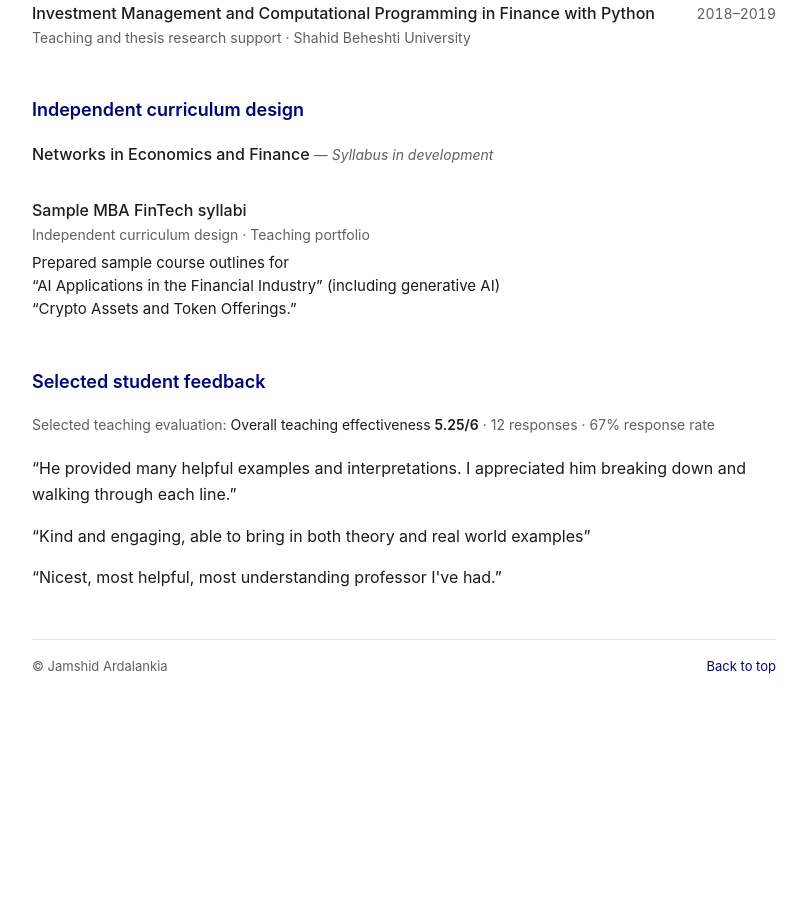
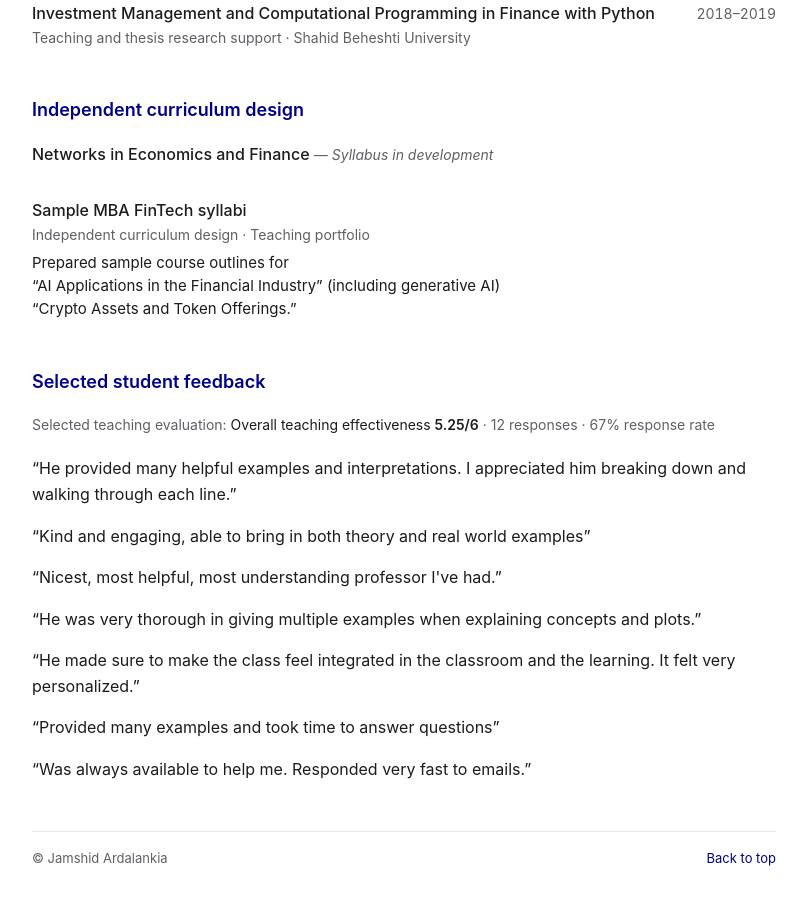
Before and after one commit to jamshidardalankia/jamshidardalankia.github.io, a Jekyll site: the page built from modern/teaching/index.html, in a window 1280 px wide and 900 px high, scrolled down 1056 px. Shown: the whole window, without its empty margins (368-1175 px from the left). Built offline with Jekyll 4.4.1, drawn with Linux system fonts in a browser that asks for light colours; before the commit the page ends 1764 px from its top, so only the background shows below that.

Commit message:
Include all four additional student feedback quotes

```diff
--- a/modern/teaching/index.html
+++ b/modern/teaching/index.html
@@ -67,6 +67,10 @@ layout: academic-page
 <blockquote><p>“He provided many helpful examples and interpretations. I appreciated him breaking down and walking through each line.”</p></blockquote>
 <blockquote><p>“Kind and engaging, able to bring in both theory and real world examples”</p></blockquote>
 <blockquote><p>“Nicest, most helpful, most understanding professor I've had.”</p></blockquote>
+<blockquote><p>“He was very thorough in giving multiple examples when explaining concepts and plots.”</p></blockquote>
+<blockquote><p>“He made sure to make the class feel integrated in the classroom and the learning. It felt very personalized.”</p></blockquote>
+<blockquote><p>“Provided many examples and took time to answer questions”</p></blockquote>
+<blockquote><p>“Was always available to help me. Responded very fast to emails.”</p></blockquote>
 </div>
 </section>
 <!-- PROFILE TEACHING END -->
--- a/scripts/build-modern.py
+++ b/scripts/build-modern.py
@@ -160,6 +160,10 @@ def organize_teaching(teaching):
 <blockquote><p>“He provided many helpful examples and interpretations. I appreciated him breaking down and walking through each line.”</p></blockquote>
 <blockquote><p>“Kind and engaging, able to bring in both theory and real world examples”</p></blockquote>
 <blockquote><p>“Nicest, most helpful, most understanding professor I've had.”</p></blockquote>
+<blockquote><p>“He was very thorough in giving multiple examples when explaining concepts and plots.”</p></blockquote>
+<blockquote><p>“He made sure to make the class feel integrated in the classroom and the learning. It felt very personalized.”</p></blockquote>
+<blockquote><p>“Provided many examples and took time to answer questions”</p></blockquote>
+<blockquote><p>“Was always available to help me. Responded very fast to emails.”</p></blockquote>
 </div>
 </section>'''
     teaching = teaching.replace('<!-- PROFILE TEACHING END -->',
```
Also changed, not shown: scripts/modern-layout.md (+1 -1 lines).
